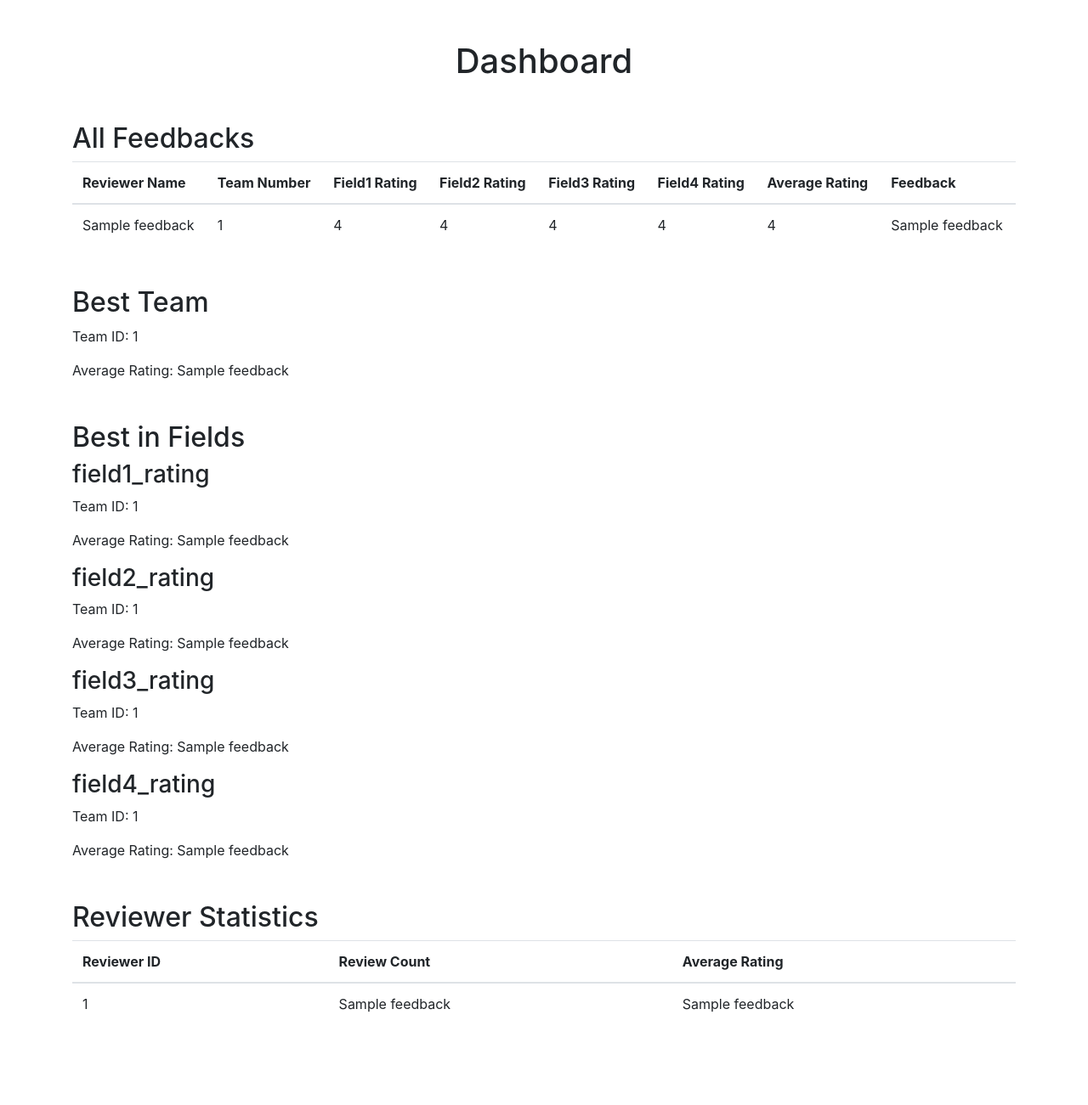
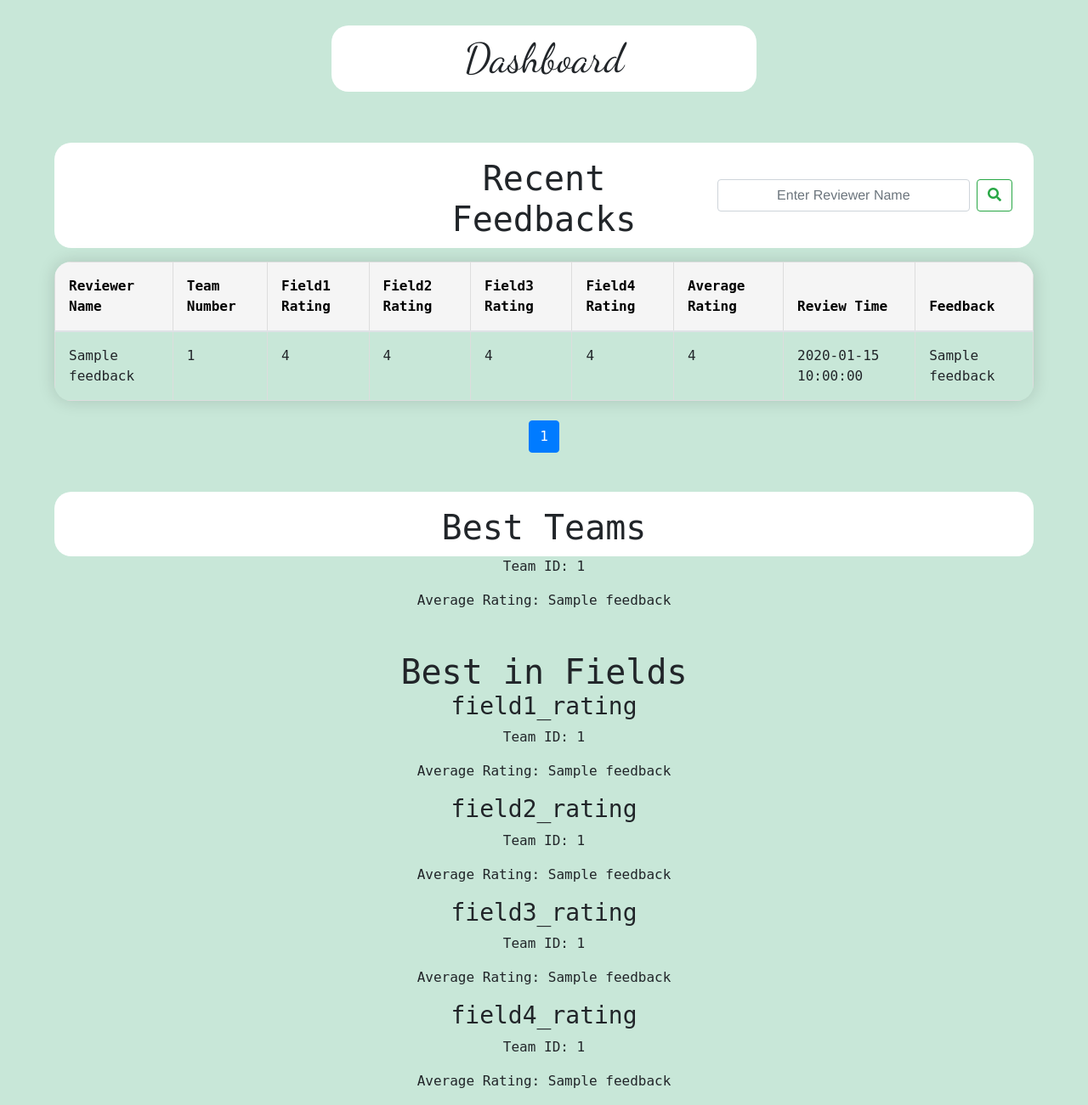
Before and after one commit to nishith-p-shetty/flask-feedback-form, a Flask app: page /dashboard in a window 1280 px wide. Shown: the whole page at 85% size. Before the commit the page ends 1192 px from the top, so only its background shows below. Run offline with Flask 2, Linux system fonts and the light colour scheme; a database or web service that is not in the repository returns one stand-in record (values such as "Sample title"); data that the repository does not hold is empty; some libraries are stand-ins or nearby versions.

Commit message:
Add Pagination and Search functionality

```diff
--- a/app.py
+++ b/app.py
@@ -129,20 +129,46 @@ def login():
     return render_template('login.html', error=error)
 
 
-@app.route('/dashboard')
+@app.route('/dashboard', methods=['GET', 'POST'])
 def dashboard():
+    page = request.args.get('page', 1, type=int)
+    search = request.args.get('search', '', type=str)
+
     conn = psycopg2.connect(database=DB_NAME, user=DB_USER,
                             password=DB_PASSWORD, host=DB_HOST)
     cursor = conn.cursor()
 
+    # Caluculate the total number of pages
+    cursor.execute('''SELECT COUNT(*) FROM feedbacks JOIN reviewer
+                    ON
+                    feedbacks.reviewer_id = reviewer.reviewer_id
+                    WHERE reviewer_name LIKE %s''',
+                   ('%' + search + '%',))
+    total_feedbacks = cursor.fetchone()
+    total_feedbacks = total_feedbacks[0] if total_feedbacks is not None else 0
+    total_pages = (total_feedbacks // 5) + 1
+
     # Fetch all feedbacks with reviewer and team details
     cursor.execute('''
-        SELECT feedbacks.reviewer_id, reviewer.reviewer_name, team.team_number, feedbacks.field1_rating, feedbacks.field2_rating, feedbacks.field3_rating, feedbacks.field4_rating, feedbacks.average_rating, feedbacks.feedback
+        SELECT
+            feedbacks.reviewer_id,
+            reviewer.reviewer_name,
+            team.team_number,
+            feedbacks.field1_rating,
+            feedbacks.field2_rating,
+            feedbacks.field3_rating,
+            feedbacks.field4_rating,
+            feedbacks.average_rating,
+            reviewer.review_time,
+            feedbacks.feedback
         FROM feedbacks
         INNER JOIN reviewer ON feedbacks.reviewer_id = reviewer.reviewer_id
         INNER JOIN team ON feedbacks.team_id = team.team_id
-        ORDER BY feedbacks.average_rating LIMIT 5;
-    ''')
+        WHERE reviewer.reviewer_name LIKE %s
+        ORDER BY reviewer.review_time DESC
+        LIMIT 5 OFFSET %s;
+    ''', ('%' + search + '%', (page-1)*5))
+
     data = cursor.fetchall()
 
     with open('data.txt', 'w') as f:
@@ -184,7 +210,7 @@ def dashboard():
     cursor.close()
     conn.close()
 
-    return render_template('dashboard.html', data=data, best_team=best_team, best_in_fields=best_in_fields, reviewer_stats=reviewer_stats)
+    return render_template('dashboard.html', data=data, best_team=best_team, best_in_fields=best_in_fields, reviewer_stats=reviewer_stats, total_pages=total_pages, page=page, search=search)
 
 
 @app.route('/logout')
--- a/public/static/css/styles.css
+++ b/public/static/css/styles.css
@@ -10,7 +10,7 @@ body {
 
 h1,h2 {
   margin: 0;
-  margin-bottom: .3rem;
+  /* margin-bottom: .1rem; */
   padding: 0;
   font-family: "Dancing Script";
   font-size: 3rem;
@@ -178,8 +178,49 @@ input {
   border-radius: 20px;
   /* color: green; */
 }
+.table {
+  width: 100%;
+  margin: 1rem 0;
+  border-collapse: collapse;
+  border-radius: 20px; /* Add border radius */
+  overflow: hidden;
+  box-shadow: 0 0 20px rgba(0,0,0,0.15); /* Add box shadow */
+  display: inline-block;
+  text-align: center;
+}
 
+.table th, .table td {
+  padding: 1rem;
+  border: 1px solid #ddd;
+  text-align: left;
+}
+
+.table th {
+  background-color: #f5f5f5;
+  color: black;
+}
+
+.table tr {
+  border-radius: 20px;
+}
+
+.tabel tbody {
+  transition: background-color 0.33s;
+  background-color: white;
+}
+
+.table tbody tr:hover {
+  background-color: #f5f5f5;
+}
+
+/* Responsive styles */
 @media screen and (max-width: 600px) {
+  .table {
+    display: block;
+    overflow-x: auto;
+    white-space: nowrap;
+  }
+
   .form {
     width: 90%; /* Adjust width to fit smaller screens */
     margin: 20px auto; /* Adjust margin */
--- a/public/templates/dashboard.html
+++ b/public/templates/dashboard.html
@@ -3,13 +3,32 @@
 <head>
     <title>Dashboard</title>
     <link href="https://stackpath.bootstrapcdn.com/bootstrap/4.5.0/css/bootstrap.min.css" rel="stylesheet">
+    <link rel="stylesheet" href="https://cdnjs.cloudflare.com/ajax/libs/font-awesome/5.15.3/css/all.min.css">
+    <link rel="stylesheet" href="{{ url_for('static', filename='css/styles.css')}}">
 </head>
 <body>
-    <div class="container mt-5">
-        <h1 class="text-center">Dashboard</h1>
-
-        <h2 class="mt-5">All Feedbacks</h2>
-        <table class="table">
+        <div class="form">
+            <h1>Dashboard</h1>
+        </div>
+        <br/>
+        <div class="form d-flex justify-content-between align-items-center" style="margin-bottom: 0px; width: 90%;">
+            <div class="col-md-4">
+            </div>
+            <div class="col-md-4">
+                <h2>Recent Feedbacks</h2>
+            </div>
+            <div class="col-md-4">
+                <form method="GET" action="/dashboard">
+                    <div class="d-flex">
+                        <input class="form-control mr-sm-2" type="text" name="search" placeholder="Enter Reviewer Name" value="{{ search }}">
+                        <button class="btn btn-outline-success my-2 my-sm-0" type="submit">
+                            <i class="fa fa-search"></i>
+                        </button>
+                    </div>
+                </form>
+            </div>
+        </div>
+            <table class="table" style="width: 90%;">
                 <thead>
                     <tr>
                         <th>Reviewer Name</th>
@@ -19,6 +38,7 @@
                         <th>Field3 Rating</th>
                         <th>Field4 Rating</th>
                         <th>Average Rating</th>
+                        <th>Review Time</th>
                         <th>Feedback</th>
                     </tr>
                 </thead>
@@ -33,12 +53,52 @@
                         <td>{{ row[6] }}</td>
                         <td>{{ row[7] }}</td>
                         <td>{{ row[8] }}</td>
+                        <td>{{ row[9] }}</td>
                     </tr>
                     {% endfor %}
                 </tbody>
+                <!-- <div class="pagination">
+                    {% for page_num in range(1, total_pages+1) %}
+                        {% if page_num != page %}
+                            <a href="{{ url_for('dashboard', page=page_num) }}">{{ page_num }}</a>
+                        {% else %}
+                            <span>{{ page_num }}</span>
+                        {% endif %}
+                    {% endfor %}
+                </div> -->
             </table>
+            <div class="d-flex justify-content-center">
+                <nav aria-label="Page navigation example">
+                    <ul class="pagination">
+                        {% if page != 1 %}
+                            <li class="page-item">
+                                <a class="page-link" href="{{ url_for('dashboard', page=page-1, search=search) }}" aria-label="Previous">
+                                    <span aria-hidden="true">&laquo;</span>
+                                </a>
+                            </li>
+                        {% endif %}
+                        {% for page_num in range(1, total_pages+1) %}
+                            {% if page_num != page %}
+                                <li class="page-item"><a class="page-link" href="{{ url_for('dashboard', page=page_num, search=search) }}">{{ page_num }}</a></li>
+                            {% else %}
+                                <li class="page-item active"><span class="page-link">{{ page_num }}</span></li>
+                            {% endif %}
+                        {% endfor %}
+                        {% if page != total_pages %}
+                            <li class="page-item">
+                                <a class="page-link" href="{{ url_for('dashboard', page=page+1, search=search) }}" aria-label="Next">
+                                    <span aria-hidden="true">&raquo;</span>
+                                </a>
+                            </li>
+                        {% endif %}
+                    </ul>
+                </nav>
+            </div>
 
-        <h2 class="mt-5">Best Team</h2>
+        <div class="form" style="margin-bottom: 0px; width: 90%;">
+            <h2>Best Teams</h2>
+        </div>
+        <br/>
         <p>Team ID: {{ best_team[0] }}</p>
         <p>Average Rating: {{ best_team[1] }}</p>
 
@@ -49,27 +109,6 @@
         <p>Average Rating: {{ team[1] }}</p>
         {% endfor %}
 
-        <h2 class="mt-5">Reviewer Statistics</h2>
-        <table class="table">
-            <thead>
-                <tr>
-                    <th>Reviewer ID</th>
-                    <th>Review Count</th>
-                    <th>Average Rating</th>
-                </tr>
-            </thead>
-            <tbody>
-                {% for stat in reviewer_stats %}
-                <tr>
-                    <td>{{ stat[0] }}</td>
-                    <td>{{ stat[1] }}</td>
-                    <td>{{ stat[2] }}</td>
-                </tr>
-                {% endfor %}
-            </tbody>
-        </table>
-    </div>
-
     <script src="https://stackpath.bootstrapcdn.com/bootstrap/4.5.0/js/bootstrap.min.js"></script>
 </body>
 </html>
--- a/public/templates/index.html
+++ b/public/templates/index.html
@@ -9,15 +9,12 @@
   <link rel="icon" type="image/png" sizes="30x30" href="{{ url_for('static', filename='images/star.png')}}">
 </head>
 <small> Please give us your valuable feedback <br><br> </small>
-
 <body>
     <a href="/dashboard" class="dashboard-button">Dashboard</a>
-    <a href="https://github.com/bhuvansa/flask-feedback-form" class="github-link">       </a>
+    <a href="https://github.com/bhuvansa/flask-feedback-form" class="github-link"> </a>
   <div class="form">
     <h1> Feedback form </h1>
   </div>
-  <br>
-  <br>
   <form action="/submit" method="POST">
     <div class="form">
       <input type="text" placeholder="Enter your name" name="reviewer_name">
```
Also changed, not shown: data.txt (+5 -5 lines), public/static/css/login-style.css (deleted, +0 -59 lines), public/static/css/style.css (deleted, +0 -38 lines). Lines whose indentation alone changed are shown as unchanged.
